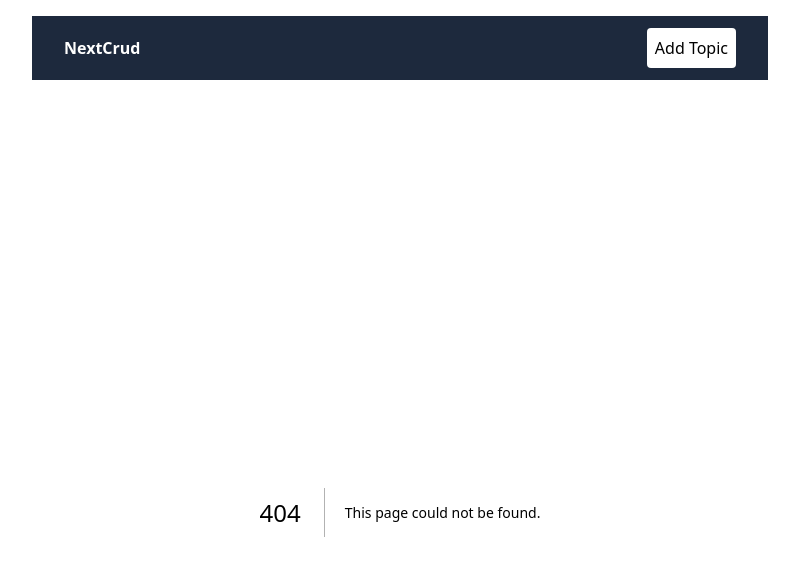
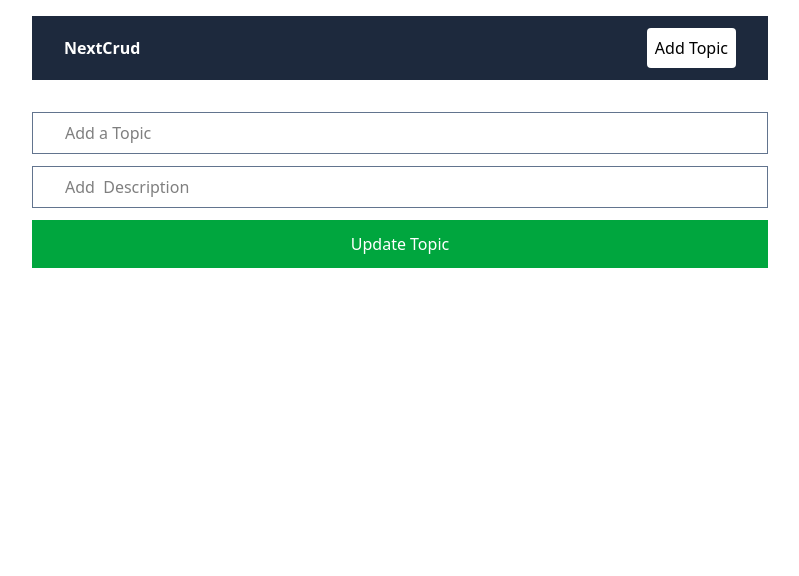
Before and after one commit to Sajeeb2186/mongodb-crud, a Next.js app: page /editTopic/123 in a window 1280 px wide. Before the commit this address had no page. Shown: the top 576 px of the page, without its empty margins (240-1039 px from the left). Built offline with nearby package versions, Linux system fonts and the light colour scheme.

Commit message:
frontend is  finished

```diff
--- /dev/null
+++ b/app/editTopic/[id]/page.jsx
@@ -0,0 +1,8 @@
+import EditTopic from "@/components/EditTopic";
+
+
+export default function page() {
+  return (
+   <EditTopic></EditTopic>
+  )
+}
--- /dev/null
+++ b/components/EditTopic.jsx
@@ -0,0 +1,15 @@
+
+
+export default function EditTopic() {
+  return (
+    <form className="flex flex-col gap-3">
+
+    <input className="border border-slate-500 px-8 py-2" type="text" placeholder="Add a Topic"/>
+    <input className="border border-slate-500 px-8 py-2" type="text" placeholder="Add  Description"/>
+
+    <button className="bg-green-600 text-white py-3 px-6  "> Update Topic</button>
+
+
+   </form>
+  )
+}
```
